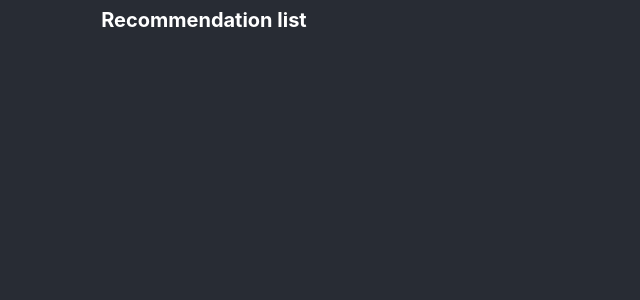
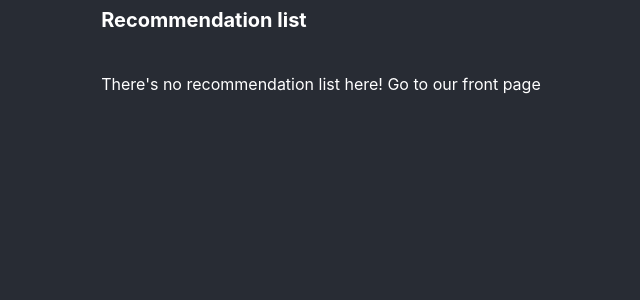
Before and after one commit to sondrew/smdb-frontend, a React (Create React App) app: page /l in a window 1280 px wide. Shown: the top 300 px of the page, without its empty margins (252-892 px from the left). Built offline with nearby package versions, Linux system fonts and the light colour scheme.

Commit message:
Display simple message if recommendation list could not be found at id in url

```diff
--- a/src/Components/Viewer/ViewRecommendationList.tsx
+++ b/src/Components/Viewer/ViewRecommendationList.tsx
@@ -39,6 +39,9 @@ const ViewRecommendationList = () => {
       <Heading as="h1" size="md" pt={2} mb={10}>
         Recommendation list
       </Heading>
+      {recommendations === null && (
+        <h2>There's no recommendation list here! Go to our front page</h2>
+      )}
       {renderRecommendations && (
         <>
           <Heading as="h2" size="lg" mb={3} color="grey">
```
